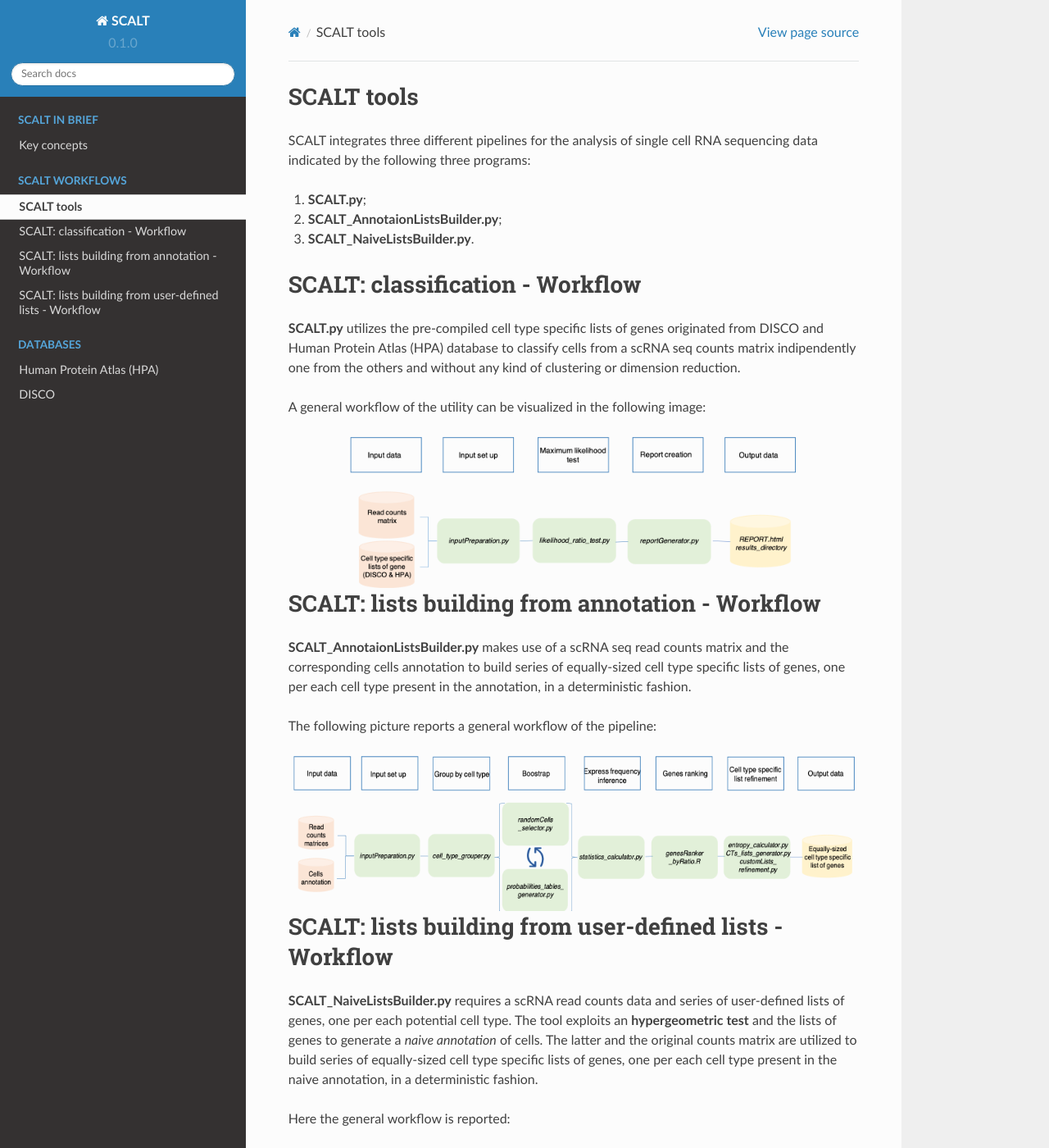
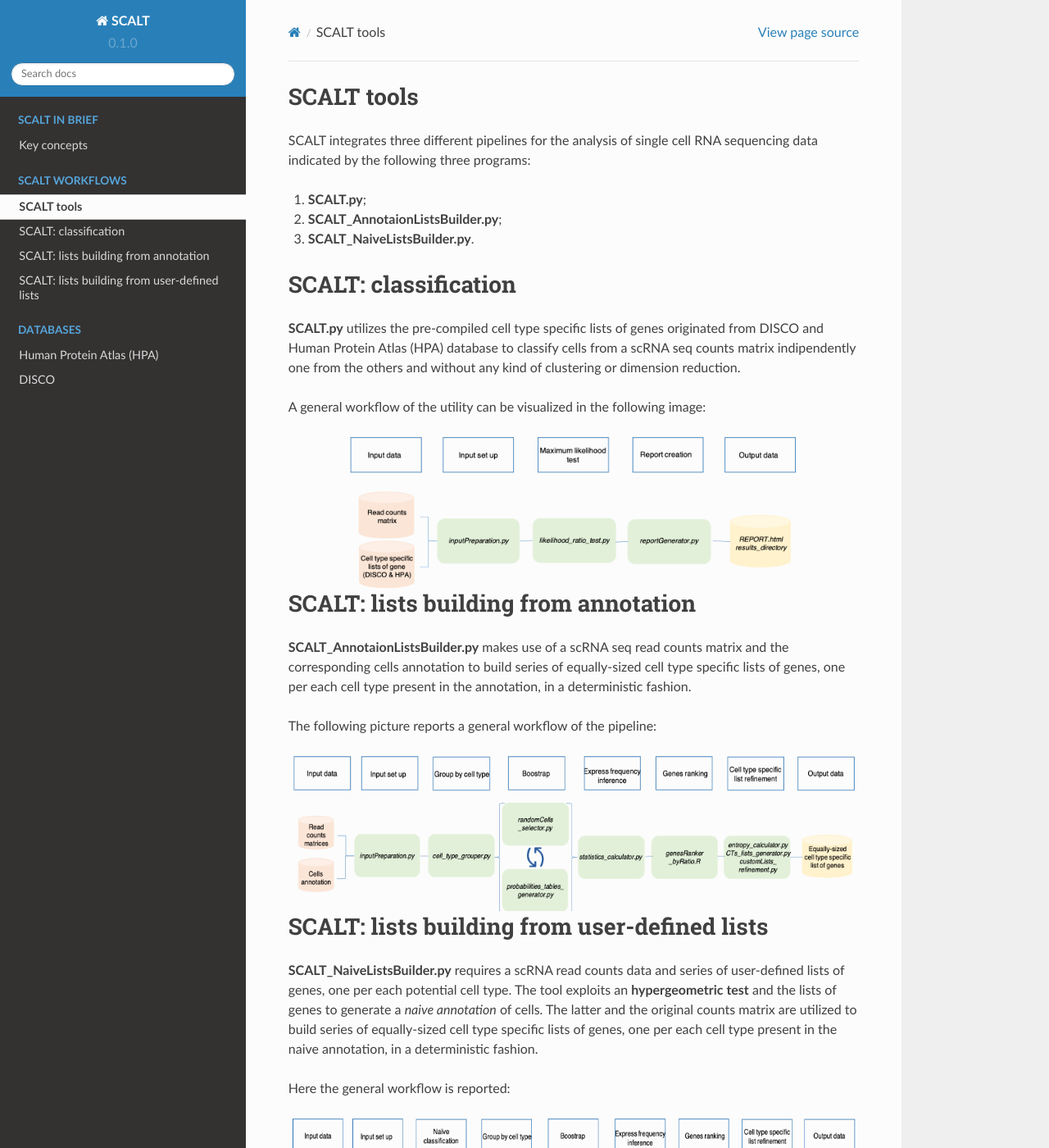
Before and after one commit to danitrave/CapitalCitiesGame, a Sphinx documentation site: the page built from docs/source/workflows.rst, in a window 1280 px wide and 1400 px high. Shown: the whole window at 82% size. Built offline with Sphinx 7.4.7 and the Read the Docs theme 2.0.0, drawn with Linux system fonts in a browser that asks for light colours.

Commit message:
Update workflows.rst

```diff
--- a/docs/source/workflows.rst
+++ b/docs/source/workflows.rst
@@ -7,8 +7,8 @@
 2. **SCALT_AnnotaionListsBuilder.py**;
 3. **SCALT_NaiveListsBuilder.py**.
 
-SCALT: classification - Workflow
-================
+SCALT: classification
+=====================
 
 **SCALT.py** utilizes the pre-compiled cell type specific lists of genes originated from DISCO and Human Protein Atlas (HPA) database to classify cells from a scRNA seq counts matrix indipendently one from the others and without any kind of clustering or dimension reduction.
 
@@ -18,8 +18,8 @@
    :align: center
    :scale: 40%
 
-SCALT: lists building from annotation - Workflow
-================================================
+SCALT: lists building from annotation
+=====================================
 
 **SCALT_AnnotaionListsBuilder.py** makes use of a scRNA seq read counts matrix and the corresponding cells annotation to build series of equally-sized cell type specific lists of genes, one per each cell type present in the annotation, in a deterministic fashion.
 
@@ -29,8 +29,8 @@
    :align: center
    :scale: 40%
 
-SCALT: lists building from user-defined lists - Workflow
-========================================================
+SCALT: lists building from user-defined lists
+=============================================
 
 **SCALT_NaiveListsBuilder.py** requires a scRNA read counts data and series of user-defined lists of genes, one per each potential cell type. The tool exploits an **hypergeometric test** and the lists of genes to generate a *naive annotation* of cells. The latter and the original counts matrix are utilized to build series of equally-sized cell type specific lists of genes, one per each cell type present in the naive annotation, in a deterministic fashion.
 
```
